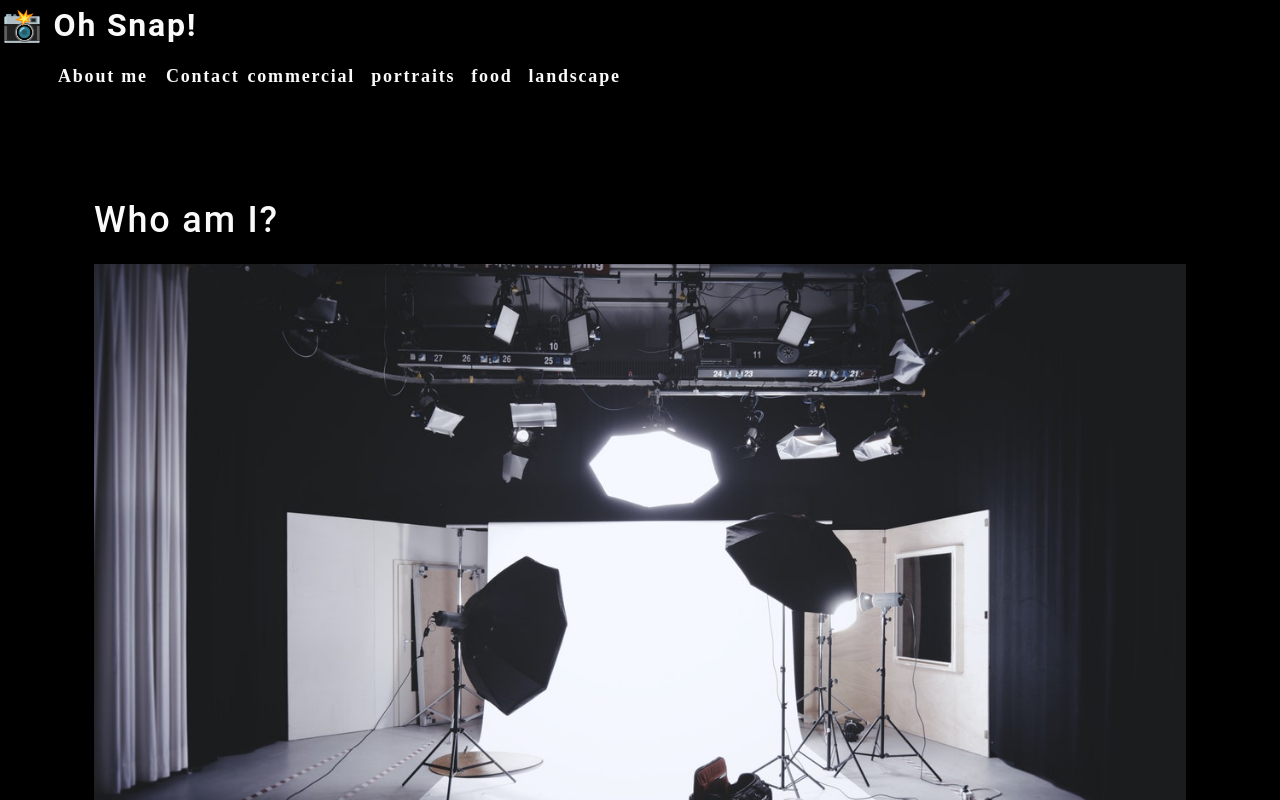
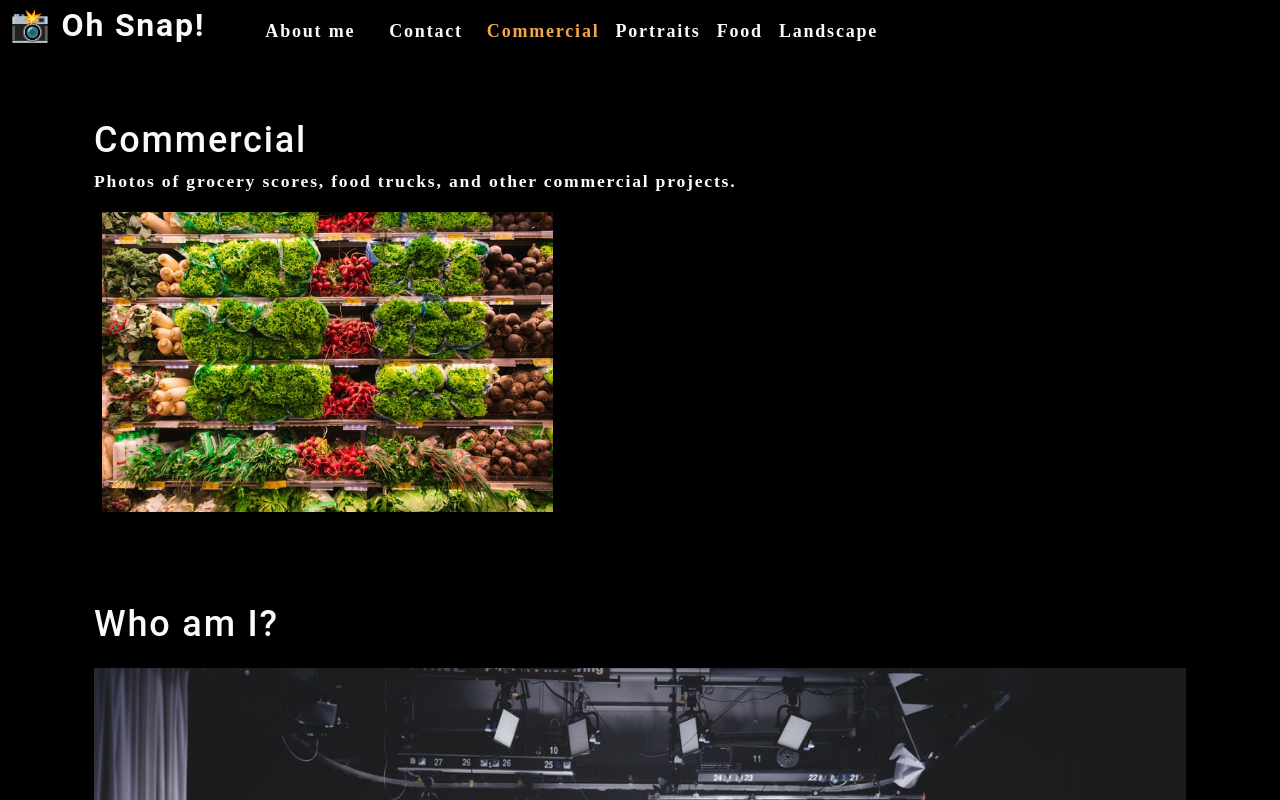
Before and after one commit to wfk-tokunaga/photo-port, a React (Create React App) app: page / in a window 1280 px wide. Shown: the top 800 px of the page. Built offline with nearby package versions, Linux system fonts and the light colour scheme.

Commit message:
updated nav to use useEffect

```diff
--- a/src/App.js
+++ b/src/App.js
@@ -1,17 +1,36 @@
-// import './App.css';
-import React from 'react';
+import React, { useState } from 'react';
+import Nav from './components/Nav';
 import About from './components/About';
-import Nav from './components/Nav'
+import Gallery from './components/Gallery';
 
 function App() {
+  const [categories] = useState([
+    {
+      name: 'commercial',
+      description: 'Photos of grocery stores, food trucks, and other commercial projects',
+    },
+    { name: 'portraits', description: 'Portraits of people in my life' },
+    { name: 'food', description: 'Delicious delicacies' },
+    { name: 'landscape', description: 'Fields, farmhouses, waterfalls, and the beauty of nature' },
+  ]);
+
+  const [currentCategory, setCurrentCategory] = useState(categories[0]);
+
   return (
     <div>
-      <Nav></Nav>
-       <main>
-         <About></About>
-       </main>
+      <Nav
+        categories={categories}
+        setCurrentCategory={setCurrentCategory}
+        currentCategory={currentCategory}
+      ></Nav>
+      <main>
+        <div>
+          <Gallery></Gallery>
+          <About></About>
+        </div>
+      </main>
     </div>
-    );
-  }
+  );
+}
 
 export default App;
--- /dev/null
+++ b/src/components/Gallery/index.js
@@ -0,0 +1,27 @@
+import React from 'react';
+import {capitalizeFirstLetter} from '../../utils/helpers';
+import photo from "../../assets/small/commercial/0.jpg";
+
+function Gallery() {
+    const currentGallery = {
+        name: "commercial",
+        description:
+        "Photos of grocery scores, food trucks, and other commercial projects.",
+    }
+
+    return (
+        <section>
+            <h1>{capitalizeFirstLetter(currentGallery.name)}</h1>
+            <p>{currentGallery.description}</p>
+            <div className='flex-row'>
+                <img
+                src={photo}
+                alt="Commercial Example"
+                className='img-thumbnail mx-1'
+                />
+            </div>
+        </section>
+    )
+}
+
+export default Gallery;
--- a/src/components/Nav/index.js
+++ b/src/components/Nav/index.js
@@ -1,32 +1,24 @@
-import React from 'react';
+import React, {useEffect} from 'react';
+import { capitalizeFirstLetter } from '../../utils/helpers';
 
-const categories = [
-    {
-      name: "commercial",
-      description:
-        "Photos of grocery stores, food trucks, and other commercial projects",
-    },
-    { name: "portraits", description: "Portraits of people in my life" },
-    { name: "food", description: "Delicious delicacies" },
-    {
-      name: "landscape",
-      description: "Fields, farmhouses, waterfalls, and the beauty of nature",
-    },
-  ];
+function Nav(props) {
+  const {
+    categories = [],
+    setCurrentCategory,
+    currentCategory,
+  } = props;
 
-function Nav() {
-    function categorySelected(name) {
-        console.log(`${name} clicked`)
-      }
+  useEffect(() => {
+      document.title = capitalizeFirstLetter(currentCategory.name);
+  }, [currentCategory]);
 
   return (
-        <header>
+    <header className="flex-row px-1">
       <h2>
         <a data-testid="link" href="/">
           <span role="img" aria-label="camera"> 📸</span> Oh Snap!
         </a>
       </h2>
-
       <nav>
         <ul className="flex-row">
           <li className="mx-2">
@@ -34,13 +26,22 @@
               About me
             </a>
           </li>
-                    <li>
+          <li className="mx-2">
             <span>Contact</span>
           </li>
           {categories.map((category) => (
-                        <li className="mx-1" key={category.name}>
-                            <span onClick={() => categorySelected(category.name)} >
-                            {category.name}
+            <li
+              className={`mx-1 ${
+                currentCategory.name === category.name && 'navActive'
+                }`}
+              key={category.name}
+            >
+              <span
+                onClick={() => {
+                  setCurrentCategory(category)
+                }}
+              >
+                {capitalizeFirstLetter(category.name)}
               </span>
             </li>
           ))}
```
Lines whose indentation alone changed are shown as unchanged.
